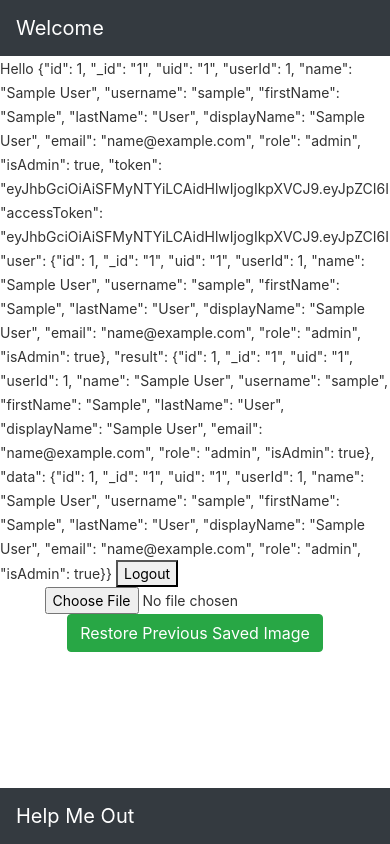
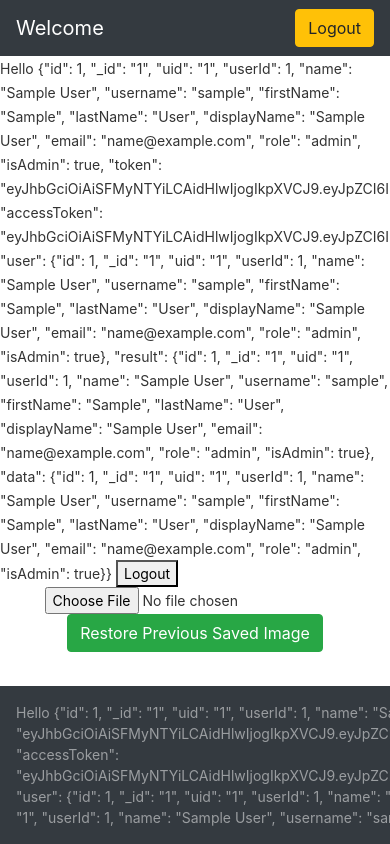
Before and after one commit to AlamTahmidul/HelpMeOut, an Angular app in the folder help-me-out/: page /home in a window 390 px wide. Shown: the top 844 px of the page. Built offline with nearby package versions, Linux system fonts and the light colour scheme; sample sign-in values are in the browser's storage.

Commit message:
UI responsiveness

```diff
--- a/help-me-out/src/app/allComponents/footer/footer.component.html
+++ b/help-me-out/src/app/allComponents/footer/footer.component.html
@@ -1,3 +1,3 @@
 <nav class="navbar fixed-bottom navbar-dark bg-dark">
-    <a class="navbar-brand" href="#">Help Me Out</a>
-  </nav>
+    <span class="navbar-text user-disp">Hello {{this.user}}</span>
+</nav>
--- a/help-me-out/src/app/allComponents/footer/footer.component.ts
+++ b/help-me-out/src/app/allComponents/footer/footer.component.ts
@@ -6,8 +6,10 @@ import { Component, OnInit } from '@angular/core';
   styleUrls: ['./footer.component.css']
 })
 export class FooterComponent implements OnInit {
-
-  constructor() { }
+  user;
+  constructor() {
+    this.user = localStorage.getItem('user');
+  }
 
   ngOnInit(): void {
   }
--- a/help-me-out/src/app/allComponents/header/nav/nav.component.html
+++ b/help-me-out/src/app/allComponents/header/nav/nav.component.html
@@ -31,13 +31,14 @@
             <a class="dropdown-item" href="#">Something else here</a>
           </div>
         </li>
-        <li class="nav-item">
+        <!-- <li class="nav-item">
           <button class="btn btn-warning logout-btn" (click) = "logMeOut()">Logout</button>
-        </li>
+        </li> -->
       </ul>
       <!-- <form class="form-inline my-2 my-lg-0">
         <input class="form-control mr-sm-2" type="search" placeholder="Search" aria-label="Search">
         <button class="btn btn-outline-success my-2 my-sm-0" type="submit">Search</button>
       </form> -->
     </div>
+    <button class="btn btn-warning logout-btn" (click) = "logMeOut()" style="left: auto;">Logout</button>
   </nav>
--- a/help-me-out/src/app/allComponents/header/nav/nav.component.ts
+++ b/help-me-out/src/app/allComponents/header/nav/nav.component.ts
@@ -20,6 +20,7 @@ export class NavComponent implements OnInit {
     localStorage.removeItem('user');
     this.router.navigate(['']);
     document.querySelector(".logout-btn")?.setAttribute('hidden', '');
+    document.querySelector(".user-disp")?.setAttribute('hidden', '');
     // alert('Logged Out!');
   }
 
--- a/help-me-out/src/app/services/auth/auth-guard.service.ts
+++ b/help-me-out/src/app/services/auth/auth-guard.service.ts
@@ -16,6 +16,7 @@ export class AuthGuardService implements CanActivate {
     }
     // User is logged in!
     document.querySelector(".logout-btn")?.removeAttribute('hidden');
+    document.querySelector(".user-disp")?.removeAttribute('hidden');
     return true;
   }
 }
```
Also changed, not shown: 1 other file (tests, documents, lock files or other folders).
